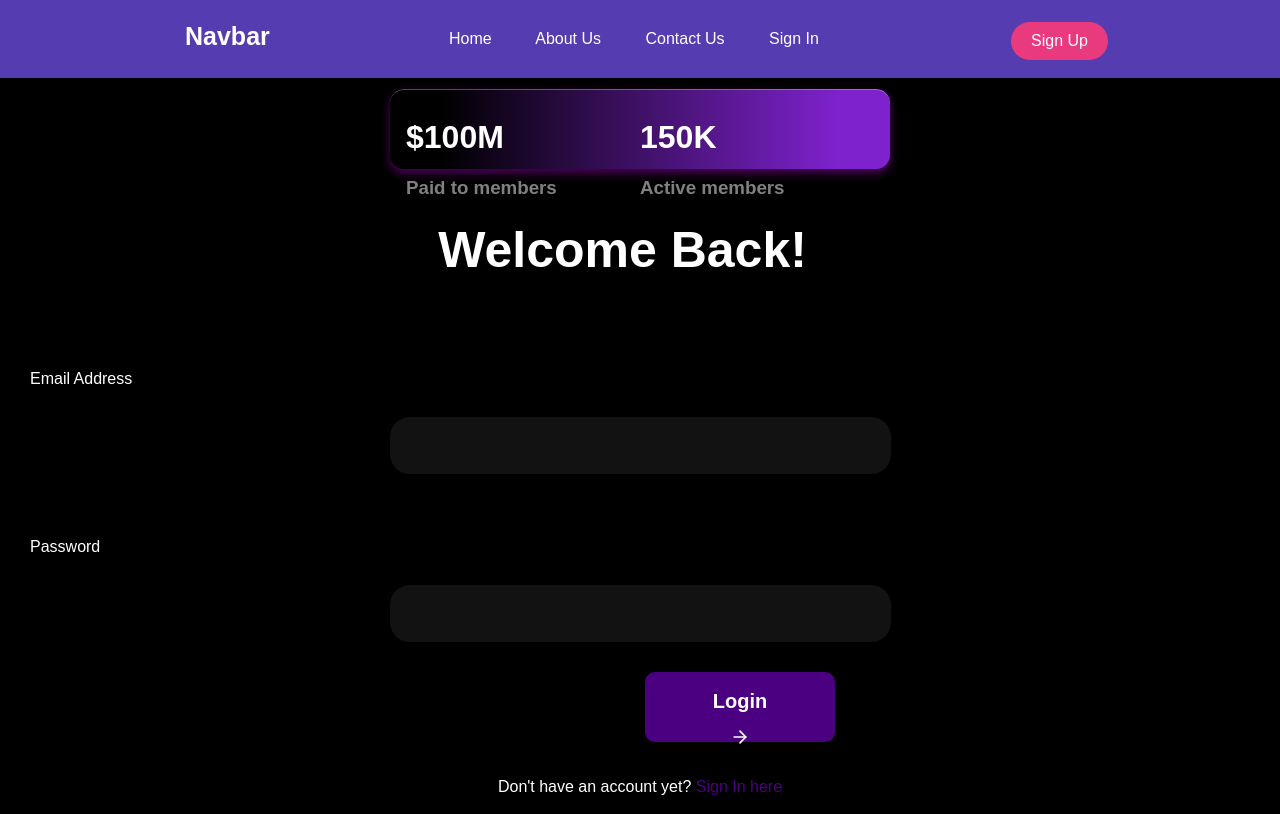
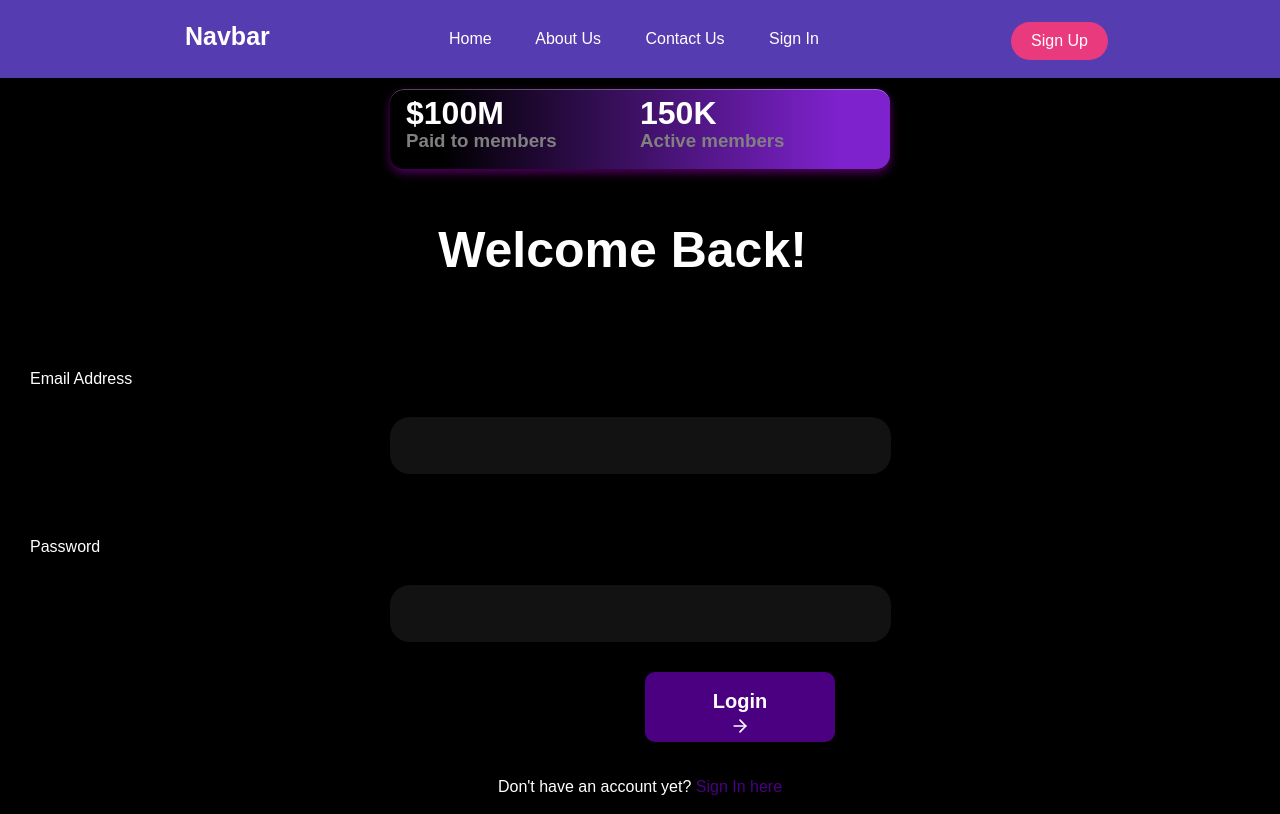
Before and after one commit to codexRegis-debug/Ohan-website, a React app: page /log-in in a window 1280 px wide. Built offline with nearby package versions, Linux system fonts and the light colour scheme; the HTML template or start-up script is replaced by a standard one.

Commit message:
New commit

```diff
--- a/src/components/Cards.tsx
+++ b/src/components/Cards.tsx
@@ -56,6 +56,7 @@ export const Card = ({
 
         <span >
           <ArrowRight
+            style={{ marginTop: '-10%' }}
             size={ 20 }
           />
         </span>
--- a/src/components/Headers.css
+++ b/src/components/Headers.css
@@ -16,3 +16,11 @@
   transform: translateY(2px);
   box-shadow: 0 2px 6px rgba(230, 0, 0, 0.3);
 }
+
+.text-one {
+  margin-top: -10%;
+}
+
+.text-two {
+  margin-top: -10%;
+}
--- a/src/components/Headers.tsx
+++ b/src/components/Headers.tsx
@@ -40,11 +40,11 @@ export const GlowingHeader = ({
         >
           <div className='text-one'>
             <h1 style={{ color: 'white' }}> { headerOne }</h1>
-            <h3 style={{ color: 'grey' }}>{ headerThree }</h3>
+            <h3 style={{ color: 'grey', marginTop: '-10%' }}>{ headerThree }</h3>
           </div>
           <div className='text-two'>
             <h1 style={{ color: 'white' }}>{ headerOneAgain }</h1>
-            <h3 style={{ color: 'grey' }}>{ headerThreeAgain }</h3>
+            <h3 style={{ color: 'grey', marginTop: '-10%' }}>{ headerThreeAgain }</h3>
           </div>
         </div>
       </div>
--- a/src/components/Navbar.tsx
+++ b/src/components/Navbar.tsx
@@ -4,7 +4,7 @@ import './Navbar.css';
 import { GiHamburgerMenu } from 'react-icons/gi';
 import { ImCross } from 'react-icons/im';
 
-const Navbar = ({ clicked, isClicked }) => {
+const Navbar = ({ clicked, isClicked } : { clicked: boolean, isClicked: (clicked: boolean) => boolean }) => {
   const handleClicked = () => {
     isClicked(!clicked);
     console.log('clicked');
--- a/src/pages/Home.css
+++ b/src/pages/Home.css
@@ -68,7 +68,7 @@
   display: grid;
   grid-template-columns: 1fr 1fr;
   grid-template-rows: 1fr 1fr;
-  gap: 16px;
+  gap: 10%;
   width: 100%;
   text-align: center;
 }
--- a/src/pages/Home.tsx
+++ b/src/pages/Home.tsx
@@ -59,7 +59,7 @@ const Home = () => {
         className='header'
         style={{ margin: 'auto', marginTop: '20px', paddingTop: '5px', alignItems: 'center', fontWeight: '100px', justifyItems: 'center', textAlign:'center', color:'white', fontSize:'9px', width: '300px', height: '30px', backgroundColor: 'gray', borderRadius: '20px'}}
         >
-          <h1> Watch - Join - Get paid </h1>
+          <h1 style={{ marginTop: '-2%' }}> Watch - Join - Get paid </h1>
       </div>
           <br/>
       <div className='topText' style={{marginTop:'30px', textAlign:'center', color:'white', fontSize:'24px'}}>
```
